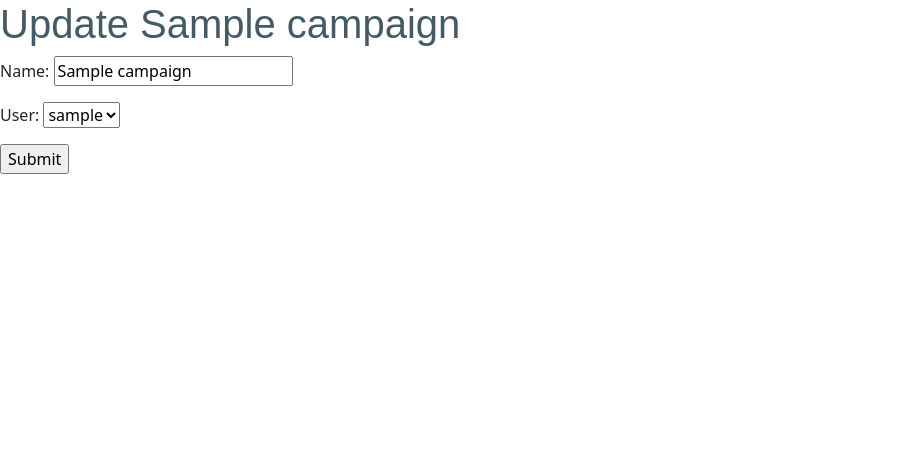
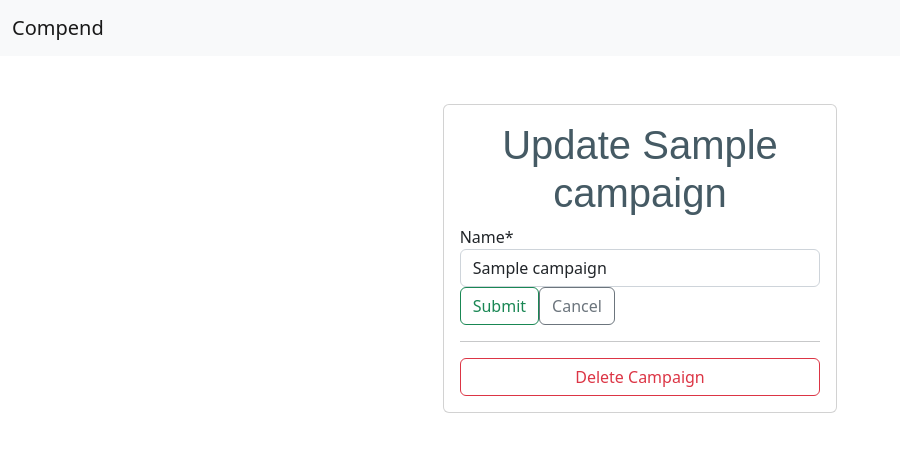
Before and after one commit to sammark1/Compend, a Django app: page /campaign/1/update in a window 1280 px wide. Shown: the top 460 px of the page, without its empty margins (0-900 px from the left). Run offline with Django 4.2, Linux system fonts and the light colour scheme; tables that the repository leaves empty hold one stand-in row (values such as "Sample post"); some libraries are stand-ins or nearby versions.

Commit message:
styled campaign update

```diff
--- a/main_app/templates/campaign_update.html
+++ b/main_app/templates/campaign_update.html
@@ -1,12 +1,25 @@
 {% extends 'base.html' %}
 
+{% load crispy_forms_tags %}
+
+{% block header %}
+    {% include 'header.html' with campaign=campaign%}
+{% endblock %}
+
 {% block body %}
-<h1>Update {{campaign.name}}</h1>
-
-<form action="" method="post">
-  {% csrf_token %}
-  {{form.as_p}}
-  <input type="submit" value="Submit" />
-</form>
-
+<div class="col-md-4 mx-auto p-3 py-md-5">
+  <div class="card p-3">
+    <h1 class="text-center">Update {{campaign.name}}</h1>
+    <form action="" method="post">
+    {% csrf_token %}
+    {{form|crispy}}
+    <div class="d-flex justify-content-left">
+      <input class="btn btn-outline-success" type="submit" value="Submit" />
+      <a href="{% url 'Campaign_Show' campaign.pk%}" class="btn btn-outline-secondary" type="button">Cancel</a>
+    </div>
+    </form>
+    <hr/>
+    <a href="{% url 'Campaign_Delete' campaign.pk%}" class="btn btn-outline-danger">Delete Campaign</a>
+  </div>
+</div>
 {% endblock %}
--- a/main_app/views.py
+++ b/main_app/views.py
@@ -117,7 +117,7 @@ class Campaign_Show(DetailView):
 
 class Campaign_Update(UpdateView):
     model = Campaign
-    fields = '__all__'
+    fields = ['name']
     template_name = "campaign_update.html"
 
     def form_valid(self, form):
```
Also changed, not shown: main_app/templates/campaign_show.html (+12 -0 lines).
